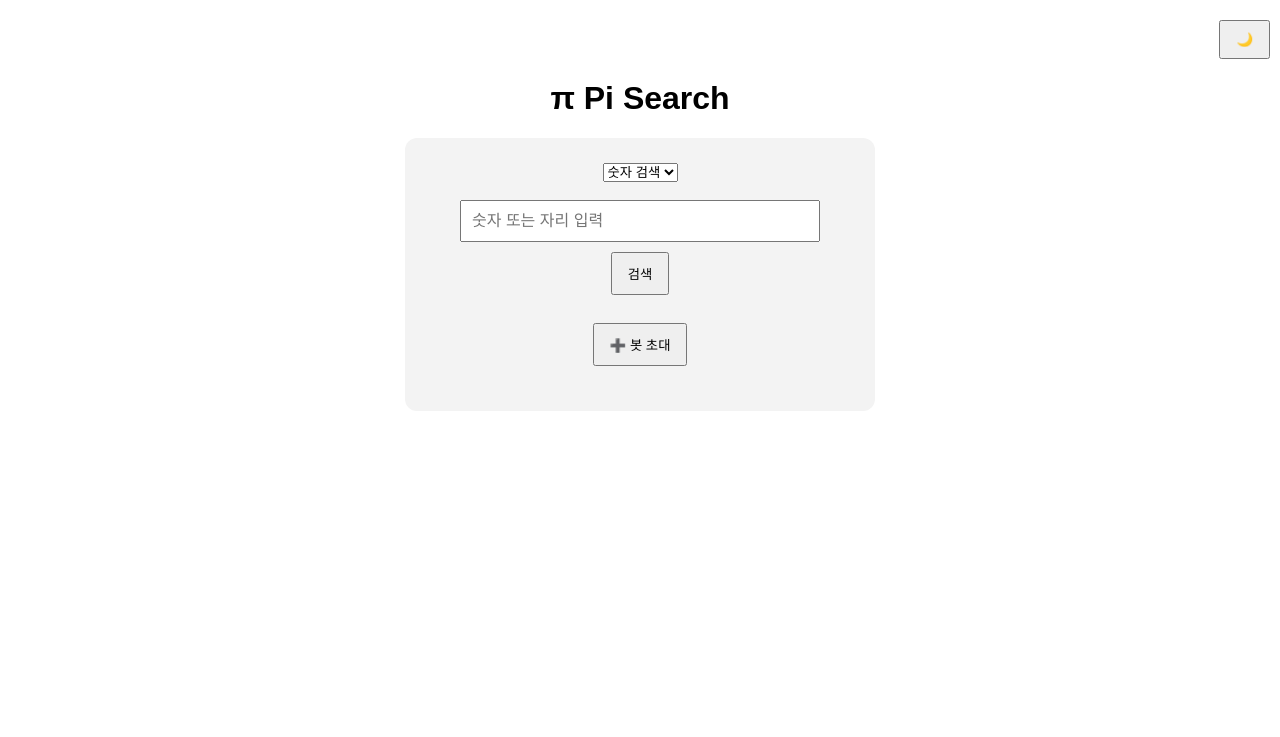
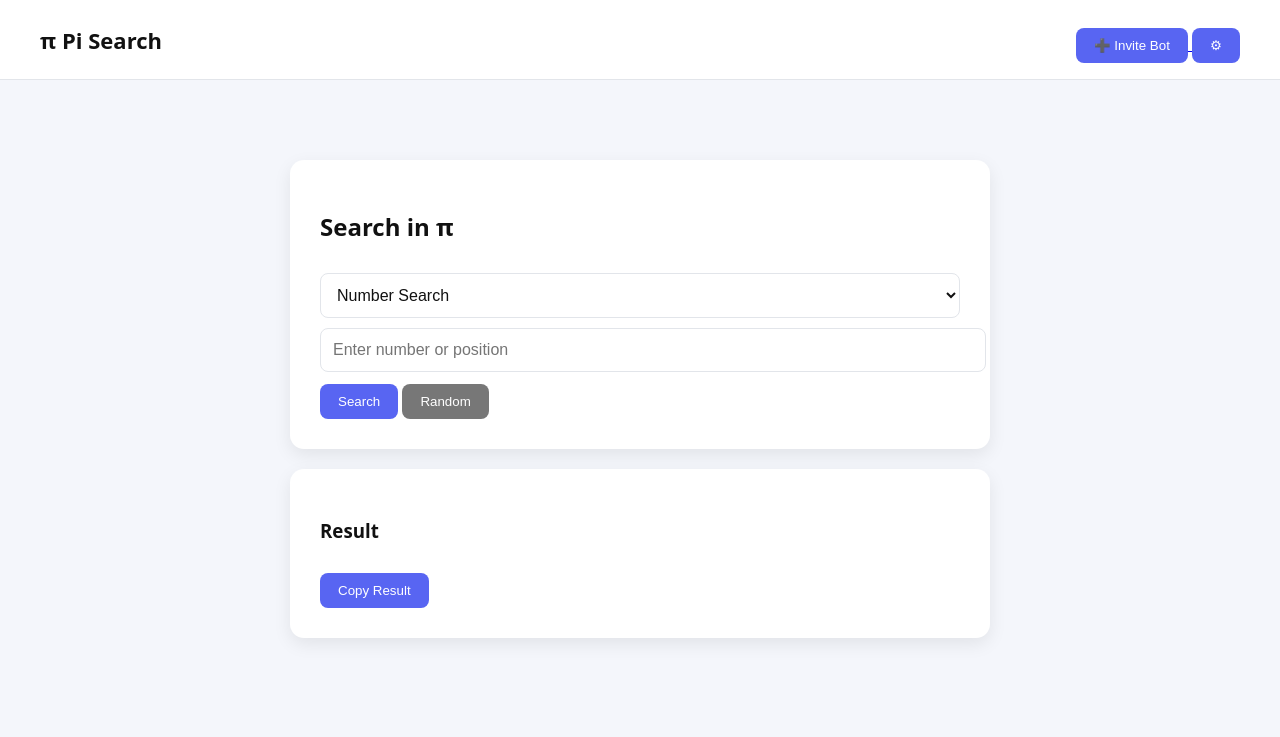
Before and after one commit to METAINJI/META-PI, a FastAPI app: page / in a window 1280 px wide. Shown: the top 737 px of the page. Run offline with FastAPI, Linux system fonts and the light colour scheme; parts of the project's set-up code (start-up, migrations or seed data) failed here and were passed over.

Commit message:
Update index.html

```diff
--- a/templates/index.html
+++ b/templates/index.html
@@ -1,5 +1,6 @@
 <!DOCTYPE html>
 <html>
+
 <head>
 <meta charset="UTF-8">
 <title>Pi Search</title>
@@ -7,55 +8,101 @@
 <style>
 
 :root{
---bg:#ffffff;
---text:#000000;
---box:#f3f3f3;
+--bg:#f4f6fb;
+--card:#ffffff;
+--text:#111;
+--accent:#5865f2;
+--border:#e2e5ea;
 }
 
 body.dark{
---bg:#0f0f0f;
---text:#ffffff;
---box:#1c1c1c;
+--bg:#0f1117;
+--card:#1c1f26;
+--text:#e6e6e6;
+--border:#2b2f36;
 }
 
 body{
+margin:0;
+font-family:system-ui;
 background:var(--bg);
 color:var(--text);
-font-family:Arial;
-text-align:center;
-margin-top:80px;
+transition:background .4s,color .4s;
 }
 
-.box{
-background:var(--box);
-padding:25px;
-border-radius:12px;
-display:inline-block;
-width:420px;
+header{
+display:flex;
+justify-content:space-between;
+align-items:center;
+padding:16px 40px;
+border-bottom:1px solid var(--border);
+background:var(--card);
 }
 
-input{
-width:80%;
-padding:10px;
+.logo{
+font-size:22px;
+font-weight:700;
+}
+
+.container{
+max-width:700px;
+margin:60px auto;
+padding:20px;
+}
+
+.card{
+background:var(--card);
+padding:30px;
+border-radius:14px;
+box-shadow:0 6px 18px rgba(0,0,0,0.08);
+margin-bottom:20px;
+transition:background .4s;
+}
+
+input,select{
+width:100%;
+padding:12px;
+border-radius:8px;
+border:1px solid var(--border);
+margin-top:10px;
 font-size:16px;
+background:transparent;
+color:var(--text);
 }
 
 button{
-padding:10px 15px;
-margin-top:10px;
+background:var(--accent);
+border:none;
+color:white;
+padding:10px 18px;
+border-radius:8px;
 cursor:pointer;
+margin-top:12px;
+}
+
+button.secondary{
+background:#777;
 }
 
 .result{
-margin-top:20px;
+font-family:monospace;
 white-space:pre-wrap;
-font-family:monospace;
+margin-top:15px;
 }
 
-.topbar{
+.settings{
 position:fixed;
-top:10px;
-right:10px;
+right:20px;
+top:70px;
+background:var(--card);
+padding:15px;
+border-radius:10px;
+box-shadow:0 10px 25px rgba(0,0,0,0.2);
+display:none;
+}
+
+.fade{
+transition:all .3s ease;
 }
 
 </style>
@@ -63,88 +110,124 @@ right:10px;
 
 <body>
 
-<div class="topbar">
-<button onclick="toggleDark()">🌙</button>
+<header>
+<div class="logo">π Pi Search</div>
+
+<div>
+<a href="YOUR_BOT_INVITE_LINK">
+<button>➕ Invite Bot</button>
+</a>
+
+<button onclick="toggleSettings()">⚙</button>
+</div>
+</header>
+
+<div class="settings fade" id="settings">
+
+<label>
+<input type="checkbox" id="darkToggle" onchange="toggleDark()">
+ Dark Mode
+</label>
+
 </div>
 
-<h1>π Pi Search</h1>
+<div class="container">
 
-<div class="box">
+<div class="card">
+
+<h2>Search in π</h2>
 
 <select id="mode">
-<option value="search">숫자 검색</option>
-<option value="digit">자리 검색</option>
+<option value="search">Number Search</option>
+<option value="digit">Digit Position</option>
 </select>
 
-<br><br>
+<input id="input" placeholder="Enter number or position">
 
-<input id="input" placeholder="숫자 또는 자리 입력">
+<button onclick="run()">Search</button>
+<button class="secondary" onclick="randomPi()">Random</button>
 
-<br>
+</div>
 
-<button onclick="run()">검색</button>
+<div class="card">
 
-<br><br>
+<h3>Result</h3>
 
-<a href="https://discord.com/oauth2/authorize?client_id=1425638868626964540&scope=bot%20applications.commands&permissions=274877975552" target="_blank">
-<button>➕ 봇 초대</button>
-</a>
+<div id="time"></div>
 
 <div id="result" class="result"></div>
+
+<button onclick="copyResult()">Copy Result</button>
+
+</div>
 
 </div>
 
 <script>
 
+let settingsOpen=false
+
+function toggleSettings(){
+settingsOpen=!settingsOpen
+document.getElementById("settings").style.display=settingsOpen?"block":"none"
+}
+
 function toggleDark(){
+
 document.body.classList.toggle("dark")
-localStorage.setItem("dark",document.body.classList.contains("dark"))
+
+localStorage.setItem("dark",
+document.body.classList.contains("dark"))
+
 }
 
 if(localStorage.getItem("dark")==="true"){
 document.body.classList.add("dark")
+document.getElementById("darkToggle").checked=true
 }
 
 async function run(){
 
+let start=performance.now()
+
 let mode=document.getElementById("mode").value
 let value=document.getElementById("input").value
 
-let url=""
-
-if(mode==="search"){
-url="/search?q="+value
-}else{
-url="/digit?position="+value
-}
+let url=mode==="search"
+?"/search?q="+value
+:"/digit?position="+value
 
 let res=await fetch(url)
 let data=await res.json()
 
-let out=""
+let output=""
 
 if(mode==="search"){
 
 if(!data.found){
-out="❌ 찾지 못했습니다"
+output="Not found"
 }else{
 
 let ctx=data.context
-let q=value
+let i=ctx.indexOf(value)
 
-let index=ctx.indexOf(q)
+let highlight=
+ctx.slice(0,i)+"["+value+"]"+ctx.slice(i+value.length)
 
-let highlighted=
-ctx.slice(0,index)+
-"["+q+"]"+
-ctx.slice(index+q.length)
+let arrow=" ".repeat(i)+"^"
 
-let arrow=" ".repeat(index)+"^"
+output="Position: "+data.position+"\n\n"+
 
-out=
-"위치: "+data.position+"\n\n"+
-"..."+highlighted+"...\n"+
-arrow
+let prefix = data.start === 0 ? "" : "..."
+let suffix = "..."
+
+if(data.start === 0){
+ctx = "3." + ctx.slice(1)
+}
+
+output =
+"Position: "+data.position+"\n\n"+
+prefix + highlight + suffix
 
 }
 
@@ -152,24 +235,51 @@ arrow
 
 let ctx=data.context
 let digit=data.digit
+let i=ctx.indexOf(digit)
 
-let index=ctx.indexOf(digit)
+let highlight=
+ctx.slice(0,i)+"["+digit+"]"+ctx.slice(i+1)
 
-let highlighted=
-ctx.slice(0,index)+
-"["+digit+"]"+
-ctx.slice(index+1)
+output="Digit: "+data.position+"\n\n"+
 
-let arrow=" ".repeat(index)+"^"
+let prefix = data.start === 0 ? "" : "..."
+let suffix = "..."
 
-out=
-"자리: "+data.position+"\n\n"+
-"..."+highlighted+"...\n"+
-arrow
+if(data.start === 0){
+ctx = "3." + ctx.slice(1)
+}
+
+output =
+"Digit: "+data.position+"\n\n"+
+prefix + highlight + suffix
 
 }
 
-document.getElementById("result").innerText=out
+let end=performance.now()
+
+document.getElementById("time").innerText=
+"Search time: "+((end-start)/1000).toFixed(3)+"s"
+
+document.getElementById("result").innerText=output
+
+}
+
+function randomPi(){
+
+let pos=Math.floor(Math.random()*1000000)
+
+document.getElementById("mode").value="digit"
+document.getElementById("input").value=pos
+
+run()
+
+}
+
+function copyResult(){
+
+navigator.clipboard.writeText(
+document.getElementById("result").innerText
+)
 
 }
 
```
